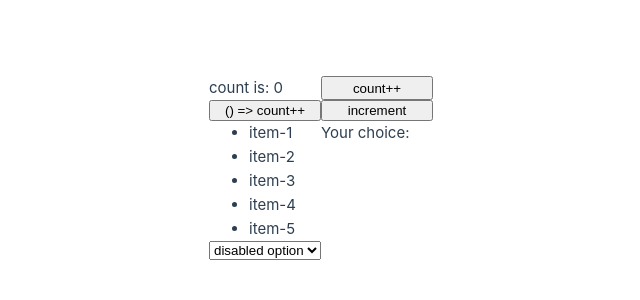
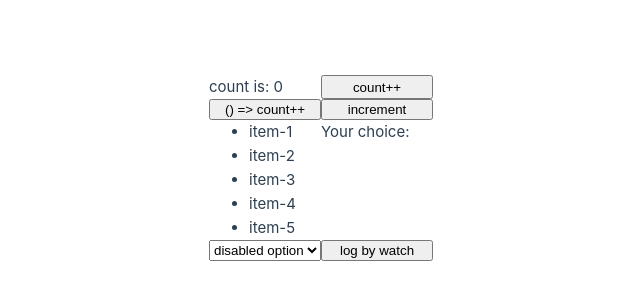
Before and after one commit to kitta65/poc-vue, a Vue app: page / in a window 1280 px wide. Shown: the part 232-532 px from the top of the page, without its empty margins (319-959 px from the left). Built offline with nearby package versions, Linux system fonts and the light colour scheme; the HTML template or start-up script is replaced by a standard one.

Commit message:
add Watch.vue

```diff
--- a/src/App.vue
+++ b/src/App.vue
@@ -2,12 +2,15 @@
 import Counter from "./components/Counter.vue";
 import List from "./components/List.vue";
 import Form from "./components/Form.vue";
+import Watch from "./components/Watch.vue";
 </script>
 
 <template>
   <Counter />
   <List />
-  <Form />
+  <!-- <Form /> causes wrong syntax highlight -->
+  <Form></Form>
+  <Watch />
 </template>
 
 <style scoped>
--- /dev/null
+++ b/src/components/Watch.vue
@@ -0,0 +1,12 @@
+<script setup lang="ts">
+import { ref, watch } from "vue";
+const state = ref(false);
+watch(state, (new_, old) => {
+  console.log("old value", old);
+  console.log("new value", new_);
+});
+</script>
+
+<template>
+  <button @click="state = !state">log by watch</button>
+</template>
```
